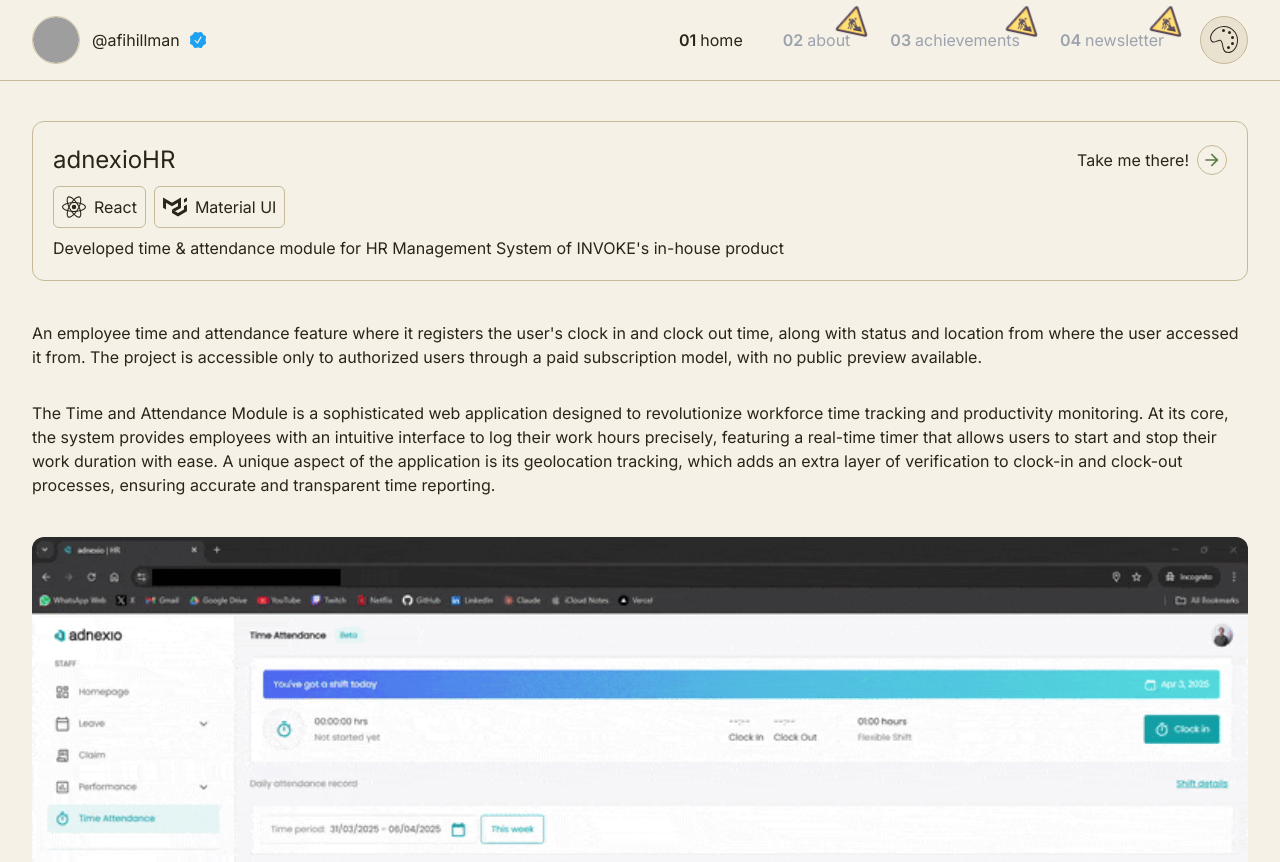
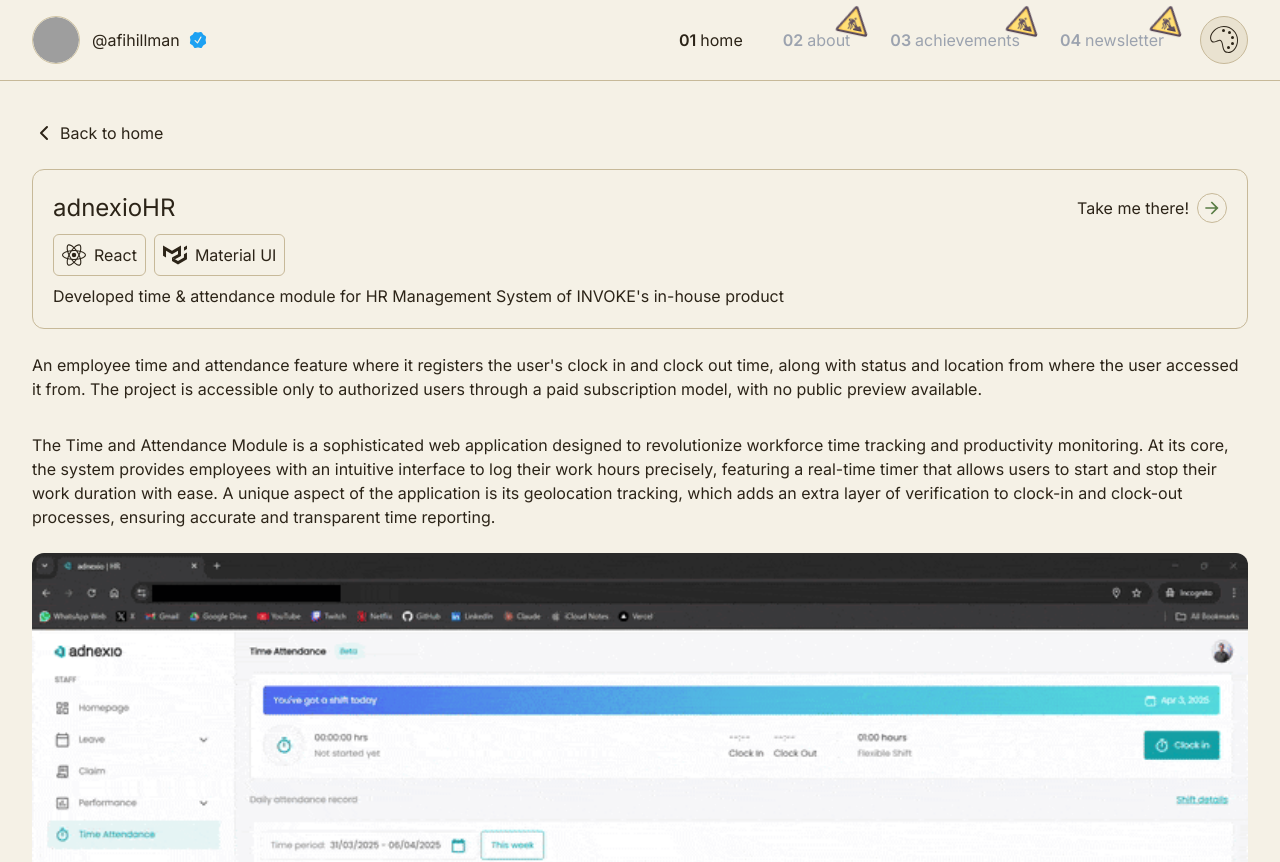
Before and after one commit to afi-hillman/my-portfolio, a Next.js app: page /projects/adnexioHR in a window 1280 px wide. Shown: the top 862 px of the page. Built offline with nearby package versions, Linux system fonts and the light colour scheme; grey boxes are pictures that could not be loaded.

Commit message:
fix:added back to home, removed social from footer

```diff
--- a/src/app/projects/[slug]/page.tsx
+++ b/src/app/projects/[slug]/page.tsx
@@ -10,8 +10,28 @@
   const projectData = projects.find((proj) => proj.url === params.slug);
 
   return (
-    <div className="flex flex-col gap-10">
-      {/* <h2>Project</h2> */}
+    <div className="flex flex-col gap-6">
+      <Link href={"/"} className="flex items-center gap-1 group">
+        <svg
+          xmlns="http://www.w3.org/2000/svg"
+          width="24"
+          height="24"
+          viewBox="0 0 24 24"
+          className="group-hover:-translate-x-1 transition-all duration-300 ease-in-out"
+        >
+          <path
+            fill="none"
+            stroke="currentColor"
+            stroke-linecap="round"
+            stroke-linejoin="round"
+            stroke-width="2"
+            d="m15 6l-6 6l6 6"
+          />
+        </svg>
+        <p className="group-hover:translate-x-1 group-hover:text-primary transition-all duration-300 ease-in-out ">
+          Back to home
+        </p>
+      </Link>
       <div className="rounded-xl border border-grayline p-5">
         <div className="flex justify-between w-full">
           <h3>{projectData?.title}</h3>
--- a/src/components/Footer.tsx
+++ b/src/components/Footer.tsx
@@ -6,8 +6,8 @@
       <div className="max-w-screen-xl mx-auto px-4 md:px-8 flex justify-between items-center">
         <p className="text-sm">© 2025 Afi Hillman | Based in Malaysia</p>
         <div className="flex items-center gap-2">
-          <a
-            className="cursor-pointer"
+          {/* <a
+            className="cursor-pointer hover:-translate-y-2 transition-all duration-300"
             href="https://www.instagram.com/afi.hillman/"
             target="_blank"
           >
@@ -23,9 +23,9 @@
                 d="M7.8 2h8.4C19.4 2 22 4.6 22 7.8v8.4a5.8 5.8 0 0 1-5.8 5.8H7.8C4.6 22 2 19.4 2 16.2V7.8A5.8 5.8 0 0 1 7.8 2m-.2 2A3.6 3.6 0 0 0 4 7.6v8.8C4 18.39 5.61 20 7.6 20h8.8a3.6 3.6 0 0 0 3.6-3.6V7.6C20 5.61 18.39 4 16.4 4zm9.65 1.5a1.25 1.25 0 0 1 1.25 1.25A1.25 1.25 0 0 1 17.25 8A1.25 1.25 0 0 1 16 6.75a1.25 1.25 0 0 1 1.25-1.25M12 7a5 5 0 0 1 5 5a5 5 0 0 1-5 5a5 5 0 0 1-5-5a5 5 0 0 1 5-5m0 2a3 3 0 0 0-3 3a3 3 0 0 0 3 3a3 3 0 0 0 3-3a3 3 0 0 0-3-3"
               />
             </svg>
-          </a>
+          </a> */}
           <a
-            className="cursor-pointer"
+            className="cursor-pointer hover:-translate-y-2 transition-all duration-300"
             href="https://x.com/afiswe"
             target="_blank"
           >
@@ -43,7 +43,7 @@
             </svg>
           </a>
           <a
-            className="cursor-pointer"
+            className="cursor-pointer hover:-translate-y-2 transition-all duration-300"
             href="https://www.linkedin.com/in/afi-hillman/"
             target="_blank"
           >
@@ -61,7 +61,7 @@
             </svg>
           </a>
           <a
-            className="cursor-pointer"
+            className="cursor-pointer hover:-translate-y-2 transition-all duration-300"
             href="https://github.com/afi-hillman"
             target="_blank"
           >
--- a/src/components/NavMenu.tsx
+++ b/src/components/NavMenu.tsx
@@ -8,9 +8,9 @@
 const NavMenu = () => {
   const [open, setOpen] = useState(false);
   const themes = [
+    { name: "earth", colors: ["#5a7e46", "#f5f1e6", "#2c2418", "#a65e2e"] },
     { name: "light", colors: ["#99c221", "#fafbf5", "#41474c", "#e55812"] },
     { name: "dark", colors: ["#ff5277", "#0e141b", "#ffffff", "#43a9a3"] },
-    { name: "earth", colors: ["#5a7e46", "#f5f1e6", "#2c2418", "#a65e2e"] },
   ];
   const { setTheme } = useTheme();
 
```
